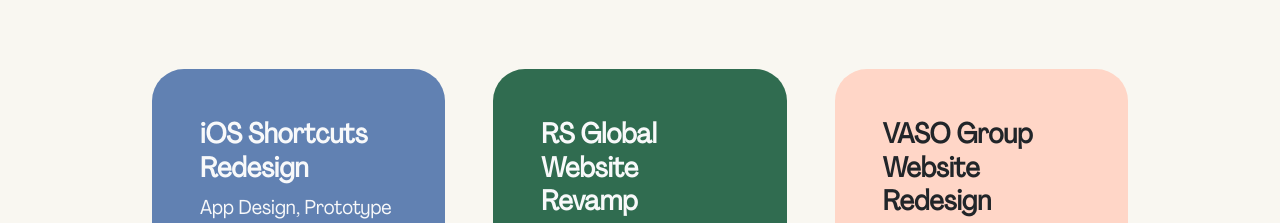
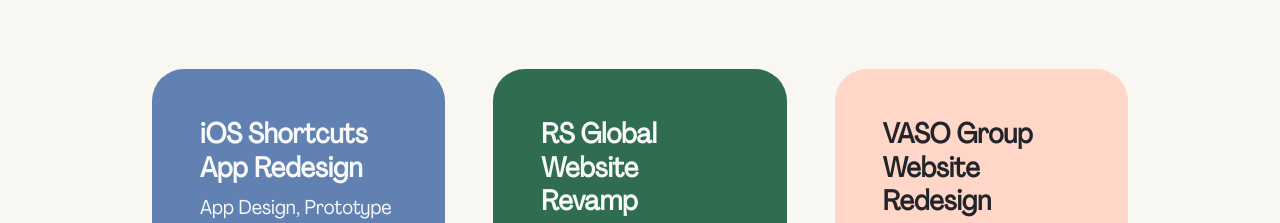
Before and after one commit to myhvan/myhvan.github.io, a plain HTML site: page index.html in a window 1280 px wide. Shown: the part 1506-1729 px from the top of the page. Drawn offline with nearby package versions, Linux system fonts and the light colour scheme.

Commit message:
Update index.html

```diff
--- a/index.html
+++ b/index.html
@@ -180,7 +180,7 @@
                         <a class="text-decoration-none" href="shortcutsproject.html">
                         <div class="bg-blue-codecyan anim-codecyan rounded-5 overflow-hidden">
                             <div class="p-5 pb-3">
-                                <h3 class="fw-bold text-light">iOS Shortcuts Redesign</h3>
+                                <h3 class="fw-bold text-light">iOS Shortcuts App Redesign</h3>
                                 <p class="fs-5 text-light">App Design, Prototype</p>
                             </div>
                             <div class="ms-5"><img class="img-fluid w-100" src="assets/shortcutsapp.png"></div>
```
